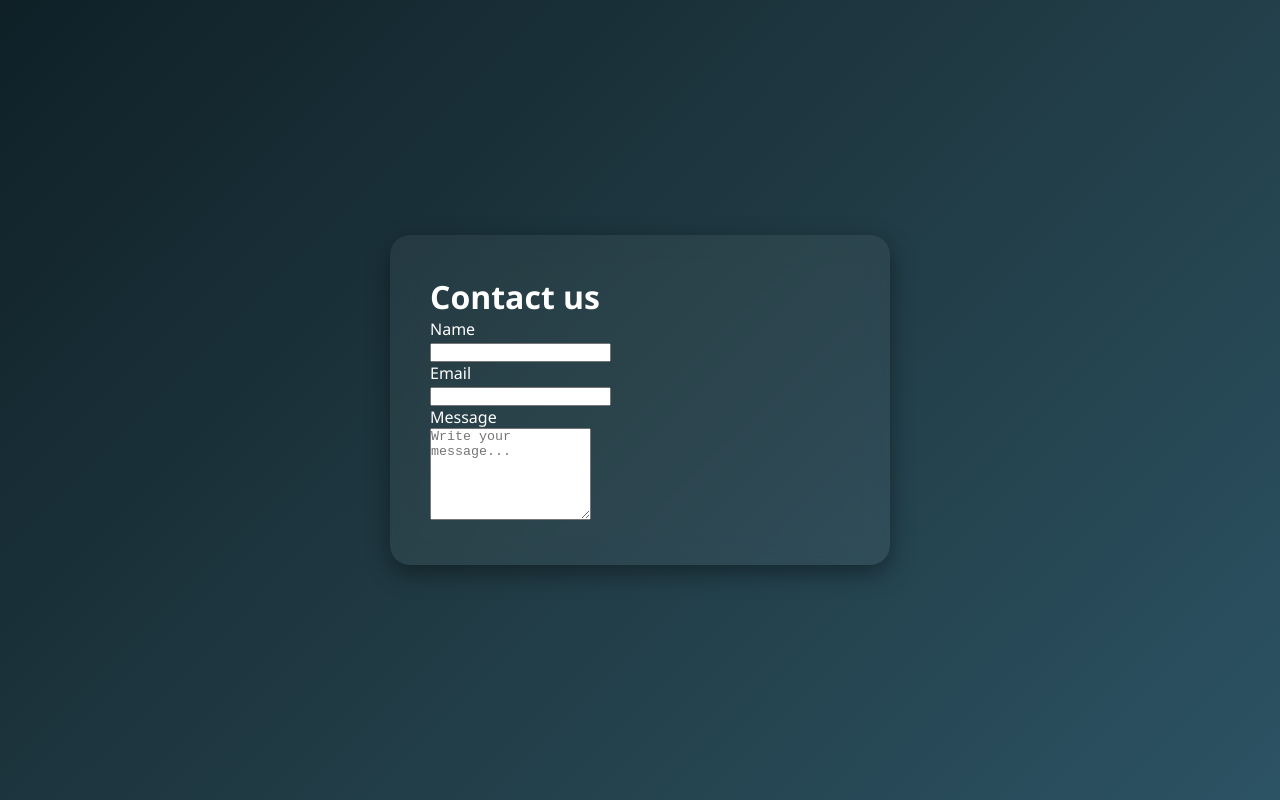
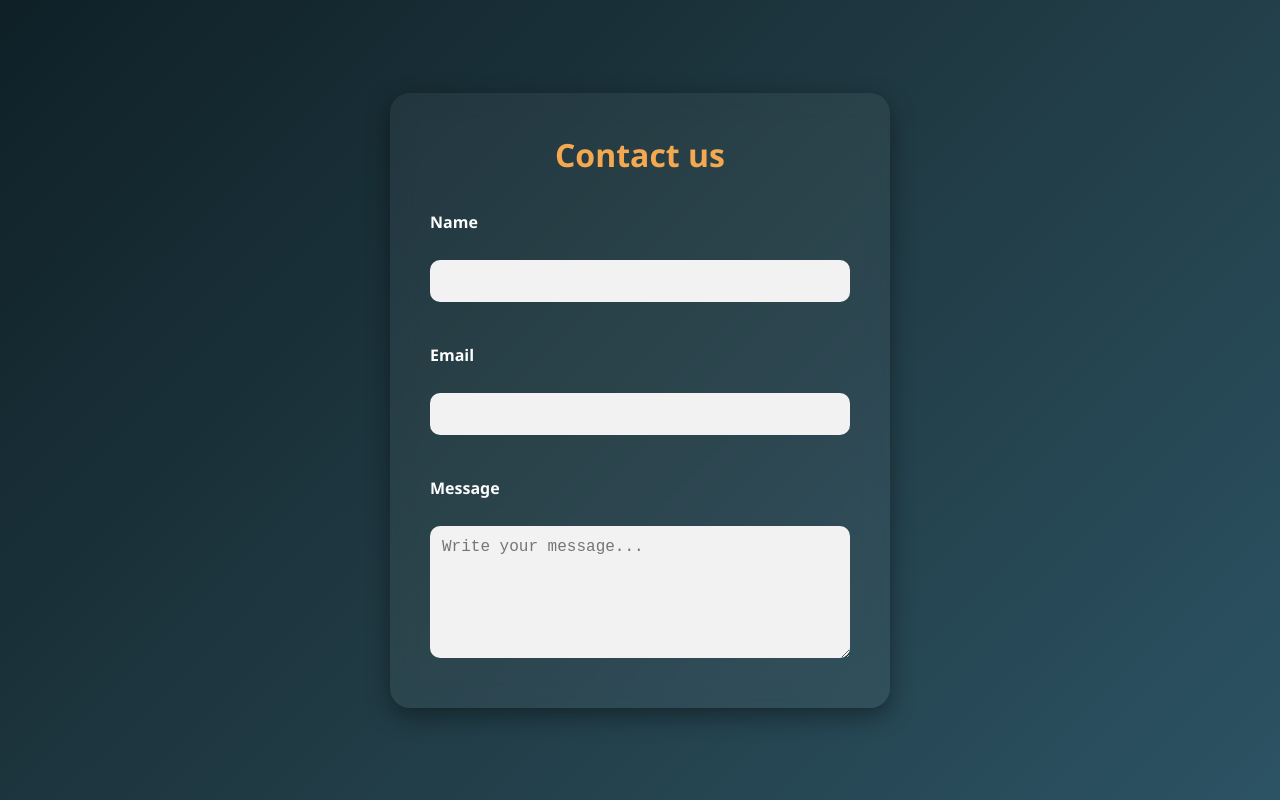
Before and after one commit to Remmaabde/Conatct-us, a plain HTML site: page index.html in a window 1280 px wide. Drawn offline with Linux system fonts and the light colour scheme.

Commit message:
Finalized styling the contact us page

```diff
--- a/style.css
+++ b/style.css
@@ -21,3 +21,50 @@ body {
     box-shadow: 0 8px 25px rgba(0, 0, 0, 0.4);
     backdrop-filter: blur(12px);
 }
+.container h1 {
+    text-align: center;
+    color: #f4a950;
+    margin-bottom: 25px;
+    font-size: 2rem;
+}
+.elements {
+    display: flex;
+    flex-direction: column;
+}
+.elements label {
+    margin: 10px 0 5px;
+    font-weight: bold;
+    color: #fdfdfd;
+}
+.elements input,
+.elements textarea {
+    padding: 12px;
+    border-radius: 10px;
+    border: none;
+    outline: none;
+    font-size: 1rem;
+    background-color: #f2f2f2;
+    color: #333;
+    margin-bottom: 10px;
+    transition: 0.3s;
+}
+.elements input:focus,
+.elements textarea:focus {
+    background-color: #fff;
+border: 2px solid #f4a950;
+}
+.elements button {
+    padding: 12px;
+    background-color: #f4a950;
+    color: #222;
+    font-weight: bold;
+    font-size: 1rem;
+    border: none;
+    border-radius: 10px;
+    cursor: pointer;
+    margin-top: 10px;
+    transition: background 0.3s ease;
+}
+.elements button:hover {
+    background-color: #e4912b;
+}
```
